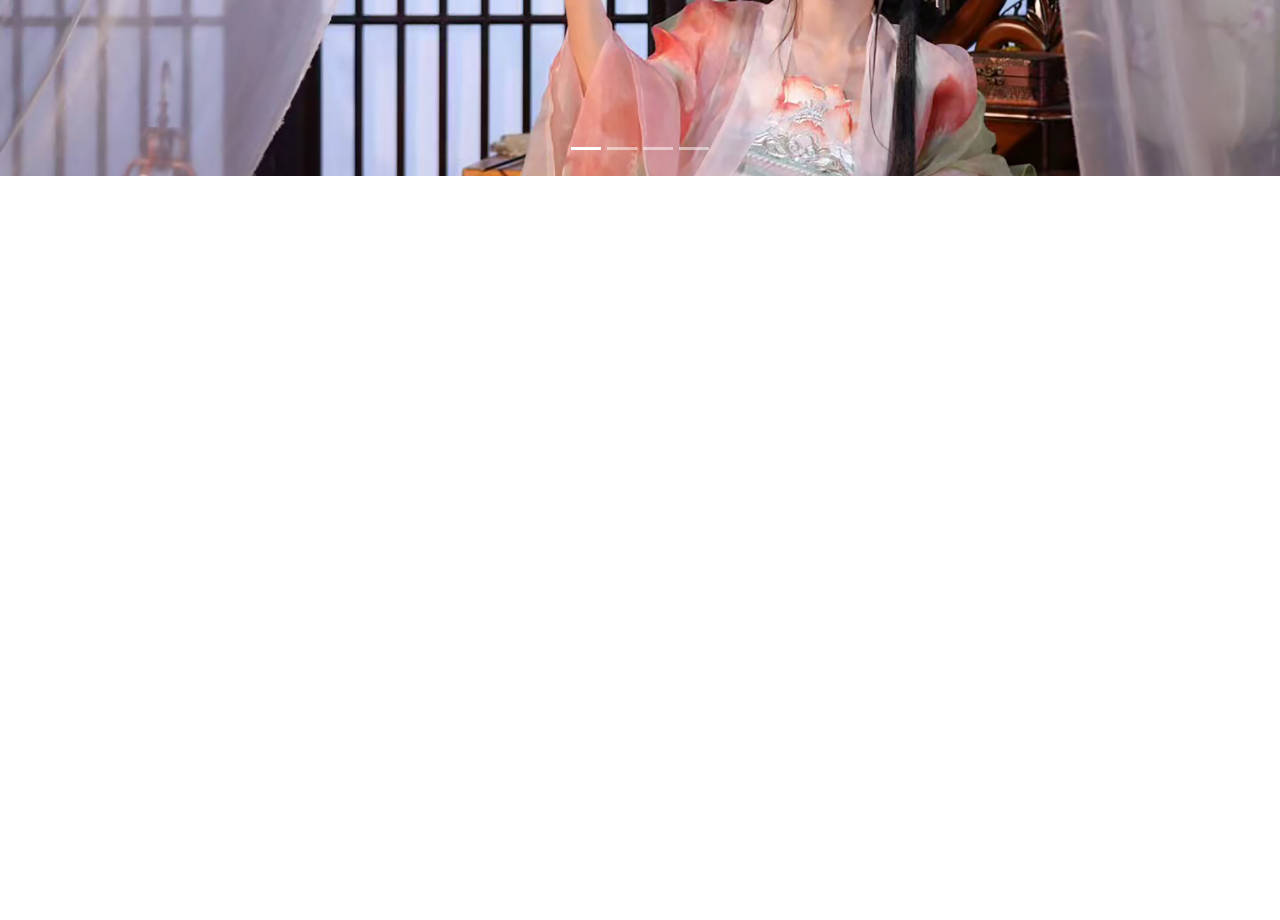
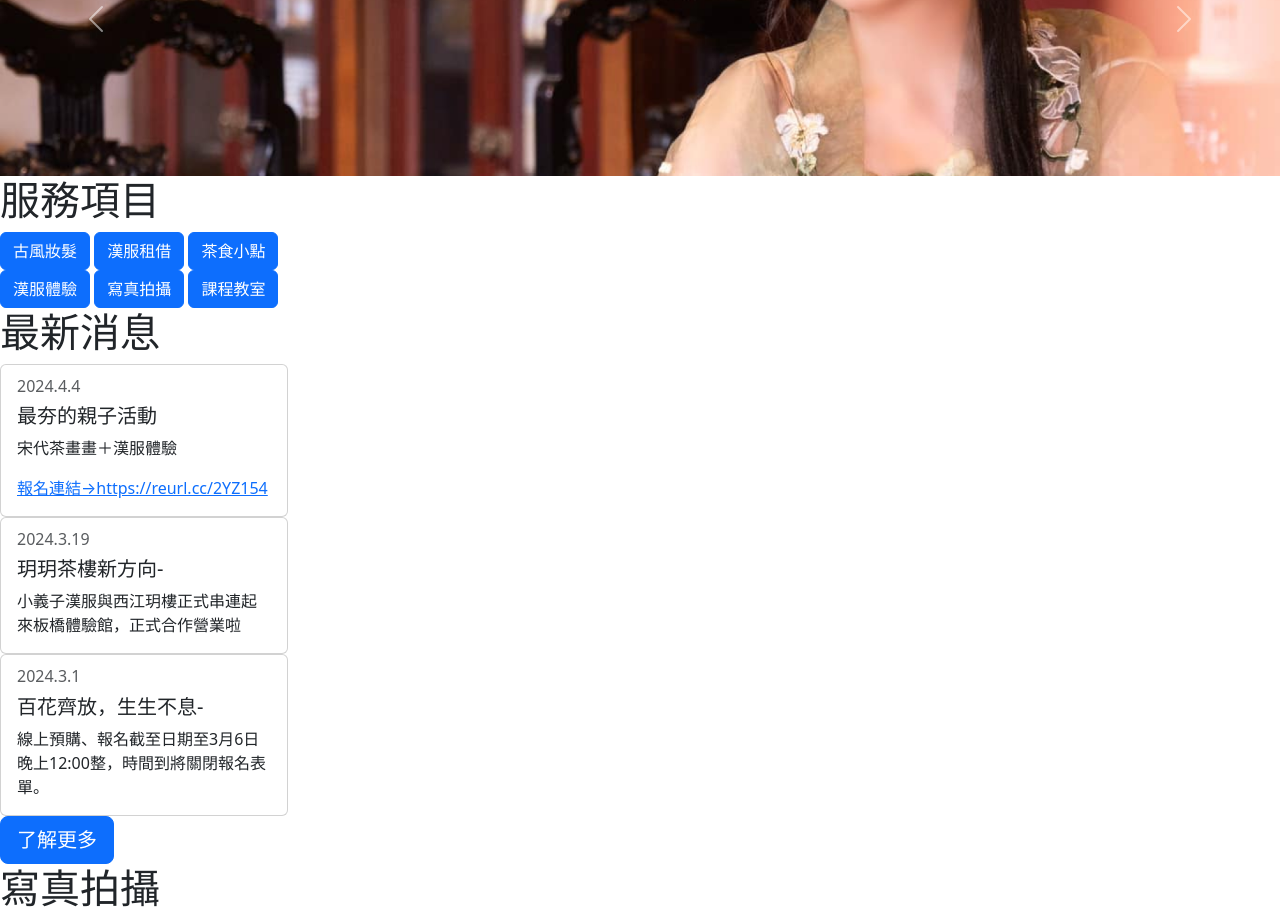
Before and after one commit to liuli0625/liuli0625.github.io, a plain HTML site: page index.html in a window 1280 px wide. Shown: the part 374-1294 px from the top of the page. Before the commit the page ends 800 px from the top, so only its background shows below. Drawn offline with nearby package versions, Linux system fonts and the light colour scheme.

Commit message:
123456789

```diff
--- a/index.html
+++ b/index.html
@@ -27,7 +27,7 @@
               <li class="nav-item">
                 <a class="nav-link" href="#">活動資訊</a>
               </li>
-              <a class="navbar-brand" href="#">logo</a>
+              <a class="navbar-brand" href="#"><img src="./logo.png"></a>
               <li class="nav-item">
                 <a class="nav-link" href="#">租借查詢</a>
               </li>
@@ -47,20 +47,16 @@
           <button type="button" data-bs-target="#carouselExampleIndicators" data-bs-slide-to="0" class="active" aria-current="true" aria-label="Slide 1"></button>
           <button type="button" data-bs-target="#carouselExampleIndicators" data-bs-slide-to="1" aria-label="Slide 2"></button>
           <button type="button" data-bs-target="#carouselExampleIndicators" data-bs-slide-to="2" aria-label="Slide 3"></button>
-          <button type="button" data-bs-target="#carouselExampleIndicators" data-bs-slide-to="3" aria-label="Slide 4"></button>
         </div>
         <div class="carousel-inner">
           <div class="carousel-item active">
-            <img src="./img/banner-2.jpg" class="d-block w-100" alt="...">
+            <img src="./img/banner-1.png" class="d-block w-100">
           </div>
           <div class="carousel-item">
-            <img src="./img/img-1.jpeg" class="d-block w-100" alt="...">
+            <img src="./img/banner-2.jpg" class="d-block w-100">
           </div>
           <div class="carousel-item">
-            <img src="./img/img-2.jpeg" class="d-block w-100" alt="...">
-          </div>
-          <div class="carousel-item">
-            <img src="./img/img-3.jpeg" class="d-block w-100" alt="...">
+            <img src="./img/banner-3.png" class="d-block w-100">
           </div>
         </div>
         <button class="carousel-control-prev" type="button" data-bs-target="#carouselExampleIndicators" data-bs-slide="prev">
@@ -71,7 +67,44 @@
           <span class="carousel-control-next-icon" aria-hidden="true"></span>
           <span class="visually-hidden">Next</span>
         </button>
+    <h1>服務項目</h1>
+    <div class="d-grid gap-2 d-md-block">
+      <button class="btn btn-primary" type="button">古風妝髮</button>
+      <button class="btn btn-primary" type="button">漢服租借</button>
+      <button class="btn btn-primary" type="button">茶食小點</button>
+    </div>
+    <div class="d-grid gap-2 d-md-block">
+      <button class="btn btn-primary" type="button">漢服體驗</button>
+      <button class="btn btn-primary" type="button">寫真拍攝</button>
+      <button class="btn btn-primary" type="button">課程教室</button>
+    </div>
+    <h1>最新消息</h1>
       </div>
+      <div class="card" style="width: 18rem;">
+        <div class="card-body">
+          <h6 class="card-subtitle mb-2 text-body-secondary">2024.4.4</h6>
+          <h5 class="card-title">最夯的親子活動</h5>
+          <p class="card-text">宋代茶畫畫＋漢服體驗</p>
+          <a href="https://reurl.cc/2YZ154" class="card-link">報名連結→https://reurl.cc/2YZ154</a>
+        </div>
+      </div>
+      <div class="card" style="width: 18rem;">
+        <div class="card-body">
+          <h6 class="card-subtitle mb-2 text-body-secondary">2024.3.19</h6>
+          <h5 class="card-title">玥玥茶樓新方向-</h5>
+          <p class="card-text">小義子漢服與西江玥樓正式串連起來板橋體驗館，正式合作營業啦</p>
+        </div>
+      </div>
+      <div class="card" style="width: 18rem;">
+        <div class="card-body">
+          <h6 class="card-subtitle mb-2 text-body-secondary">2024.3.1</h6>
+          <h5 class="card-title">百花齊放，生生不息-</h5>
+          <p class="card-text">線上預購、報名截至日期至3月6日晚上12:00整，時間到將關閉報名表單。</p>
+        </div>
+      </div>
+      <button type="button" class="btn btn-primary btn-lg">了解更多</button>
+      <h1>寫真拍攝</h1>
+
 
 </body>
 </html>
```
Also changed, not shown: img/banner-1.png (added), 2 other files.
